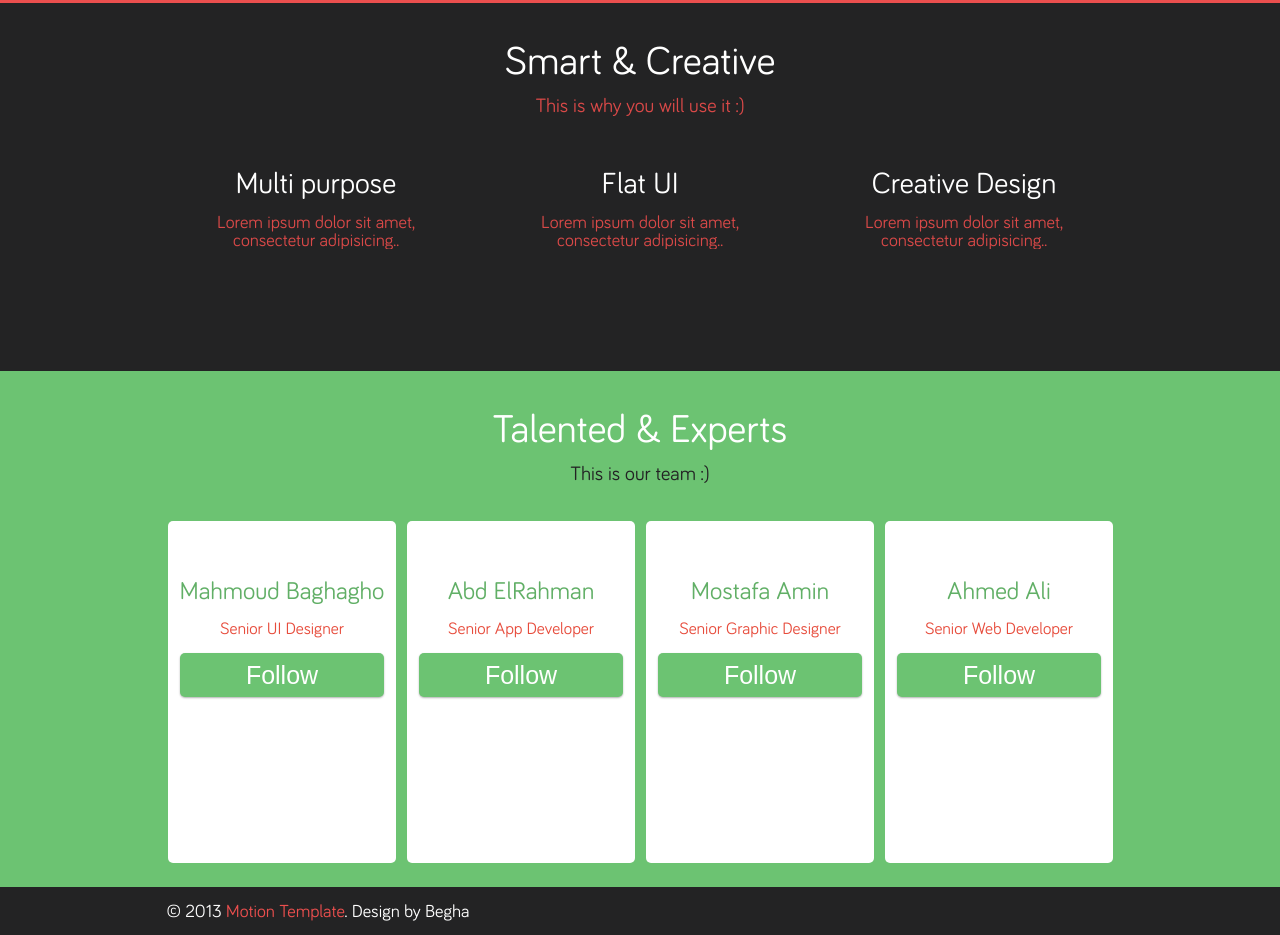
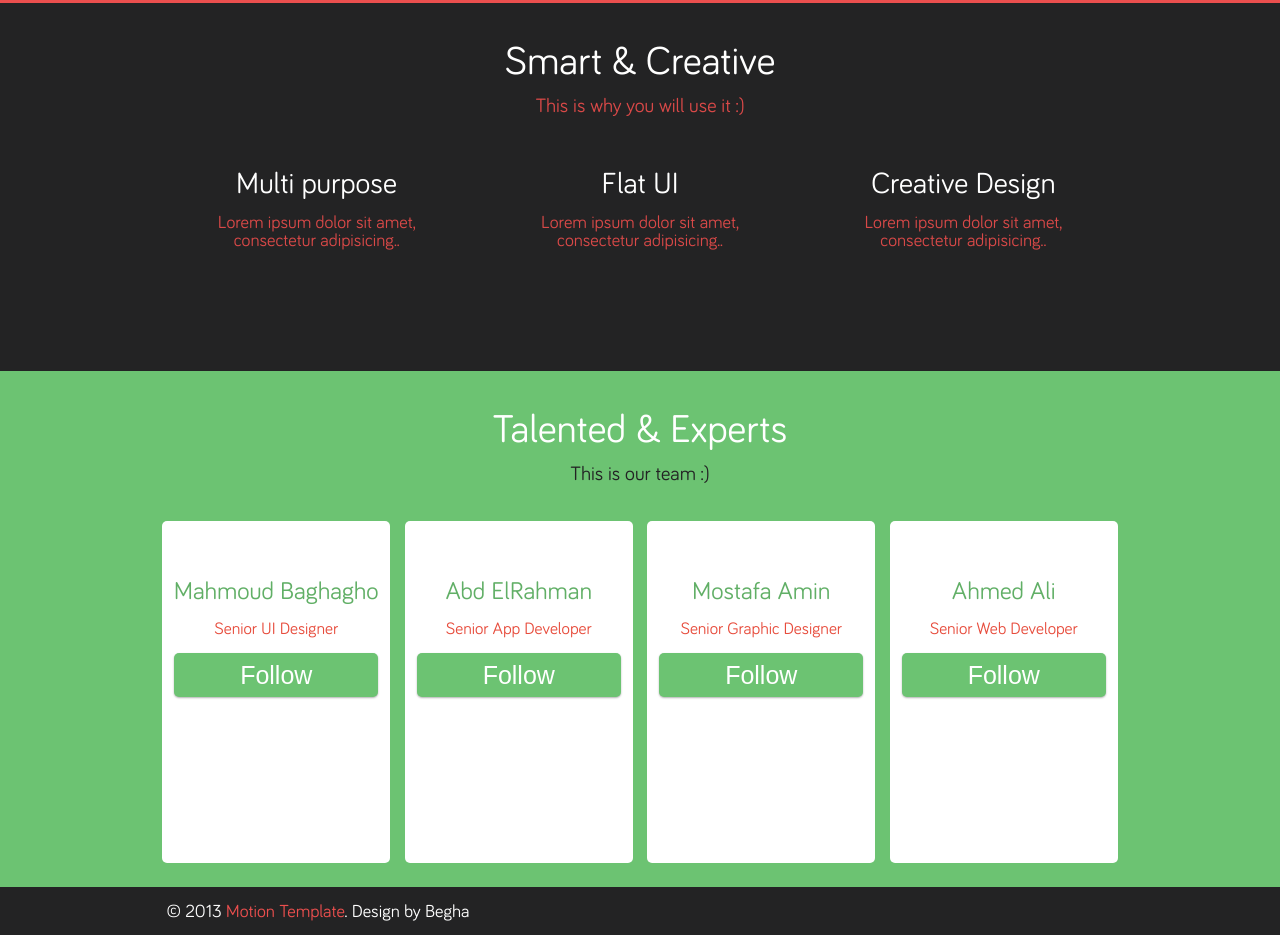
Before and after one commit to Oleg1983/Motion, a plain HTML site: page index.html in a window 1280 px wide. Shown: the part 275-1210 px from the top of the page. Drawn offline with Linux system fonts and the light colour scheme.

Commit message:
add flex

```diff
--- a/css/style.css
+++ b/css/style.css
@@ -29,6 +29,7 @@ header{
 .wrapper{
 	max-width: 970px;
 	margin: 0 auto;
+
 }
 
 .logo{
@@ -124,9 +125,13 @@ h2{
 }
 
 .items{
-	overflow: hidden;
+	// overflow: hidden;
 	text-align: center;
 	margin-top: 36px;
+	// outline: 1px solid #fff;
+	display: flex;
+	flex-wrap:wrap;
+	justify-content:space-around;
 }
 
 .items h3{
@@ -138,18 +143,11 @@ h2{
 }
 
 .item{
-	/*outline: 1px solid #fff;*/
-	float: left;
-	width: 238px;
-	margin-right: 86px;
-}
-
-.item:first-child{
-	margin-left: 42px;
-}
-
-.item:last-child{
-	margin-right: 42px;
+	// outline: 1px solid #fff;
+	// float: left;
+	// width: 24.536%; /*238px*/
+	// margin: 0 4.3299%;
+	flex-basis:238px;
 }
 
 /* expert */
@@ -158,6 +156,7 @@ h2{
 	min-height: 516px;
 	background-color: #6cc372;
 	text-align: center;
+	padding-bottom: 24px;
 }
 
 .experts button{
@@ -188,8 +187,11 @@ h2{
 
 .mates{
 	/*outline: 1px solid #000;*/
-	overflow: hidden;
-	margin-top: 38px;
+	// overflow: hidden;
+	// margin-top: 38px;
+	display: flex;
+	flex-wrap:wrap;
+	justify-content:space-around;
 }
 
 .mates h3{
@@ -206,22 +208,25 @@ h2{
 }
 
 .mate{
-	width: 228px;
+	// width: 228px;
+	flex-basis:228px;
 	height: 342px;
 	background-color: #fff;
-	float: left;
-	margin-right: 11px;
+	// float: left;
+	// margin-right: 11px;
 	padding-top: 24px;
 	border-radius: 5px;
+	margin-top: 38px;
+	// margin-bottom: 24px;
 }
 
-.mate:first-child{
-	margin-left: 13px;
-}
+// .mate:first-child{
+// 	margin-left: 13px;
+// }
 
-.mate:last-child{
-	margin-right: 12px;
-}
+// .mate:last-child{
+// 	margin-right: 12px;
+// }
 
 footer{
 	min-height: 48px;
@@ -257,3 +262,12 @@ footer{
 .social a:first-child{
 	margin-left: 10px;
 }
+
+
+// @media screen and (max-width: 620px){
+// 	.item{
+// 		float: none;
+// 		width: 90%;
+// 		margin: 0 auto;
+// 	}
+// }
```
